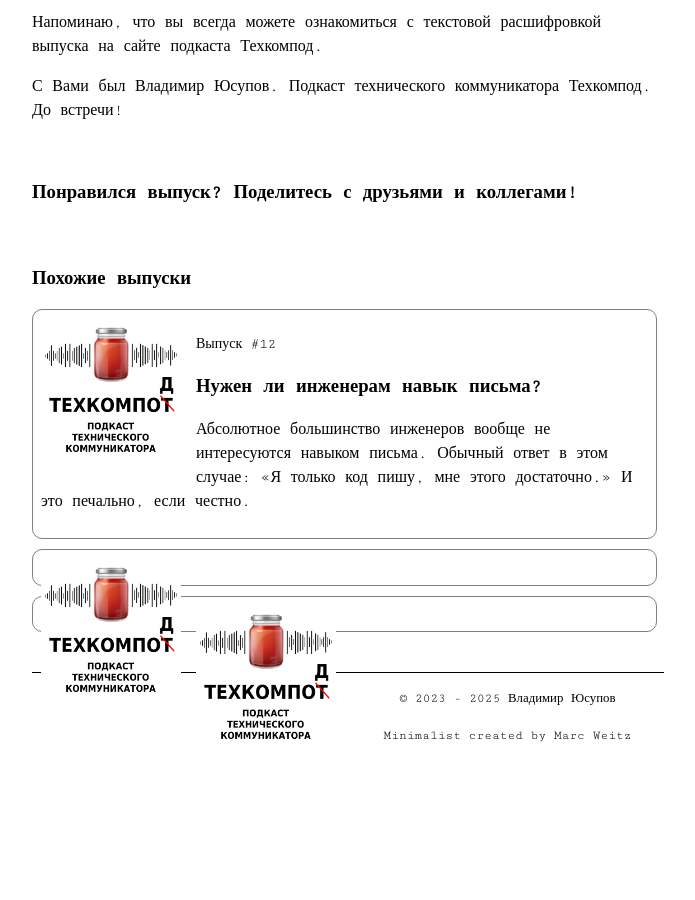
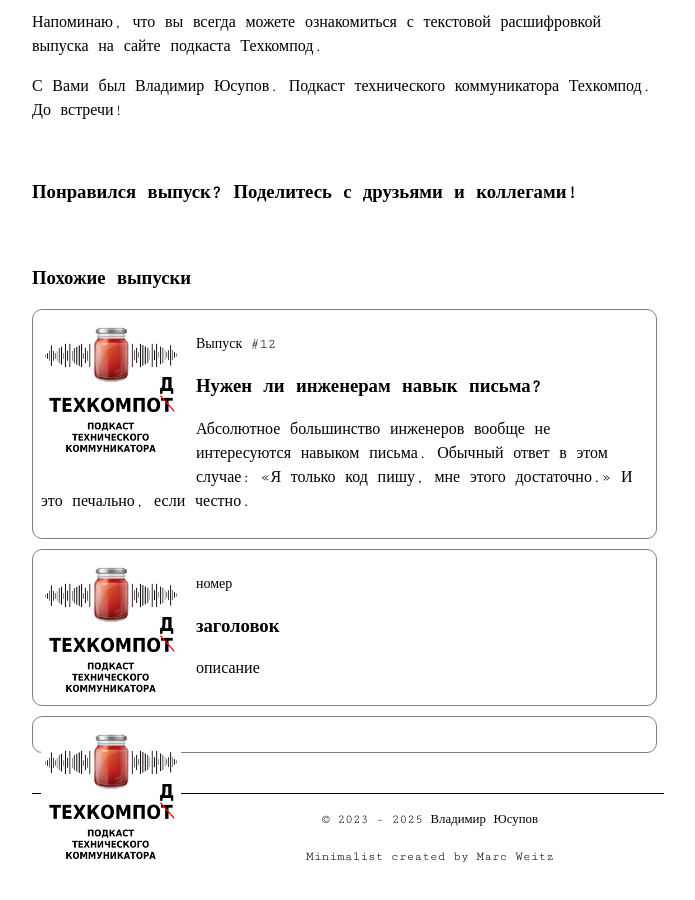
Before and after one commit to techwritex/techcommpod, a Jekyll site: the page built from _posts/2024-03-11-vypusk-18-uspeshnyi-i-productivnyi.md, in a window 1280 px wide and 900 px high, scrolled down 8976 px. Shown: the whole window, without its empty margins (292-987 px from the left). Built offline with Jekyll 4.4.1, drawn with Linux system fonts in a browser that asks for light colours; before the commit the page ends 9756 px from its top, so only the background shows below that; some of the changed lines change nothing that is shown.

Commit message:
techcommpod-1.10.0-related-episodes-section-test-63

```diff
--- a/_posts/2024-03-11-vypusk-18-uspeshnyi-i-productivnyi.md
+++ b/_posts/2024-03-11-vypusk-18-uspeshnyi-i-productivnyi.md
@@ -207,7 +207,7 @@
 
 {% include podcast_share_buttons_bottom.html %}
 
-{% if page.related_episode_1_link and page.related_episode_1_number and page.related_episode_1_title and page.related_episode_1_intro %}
+{% if page.related_episode_1_link and page.related_episode_1_number and page.related_episode_1_title and page.related_episode_1_intro and page.related_episode_2_link and page.related_episode_2_number and page.related_episode_2_title and page.related_episode_2_intro %}
 
 {% include related_episodes.html
 
@@ -216,6 +216,11 @@
 episode_1_title=page.related_episode_1_title
 episode_1_intro=page.related_episode_1_intro
 
+episode_2_link=page.related_episode_2_link
+episode_2_number=page.related_episode_2_number
+episode_2_title=page.related_episode_2_title
+episode_2_intro=page.related_episode_2_intro
+
 %}
 
 {% endif %}
```
